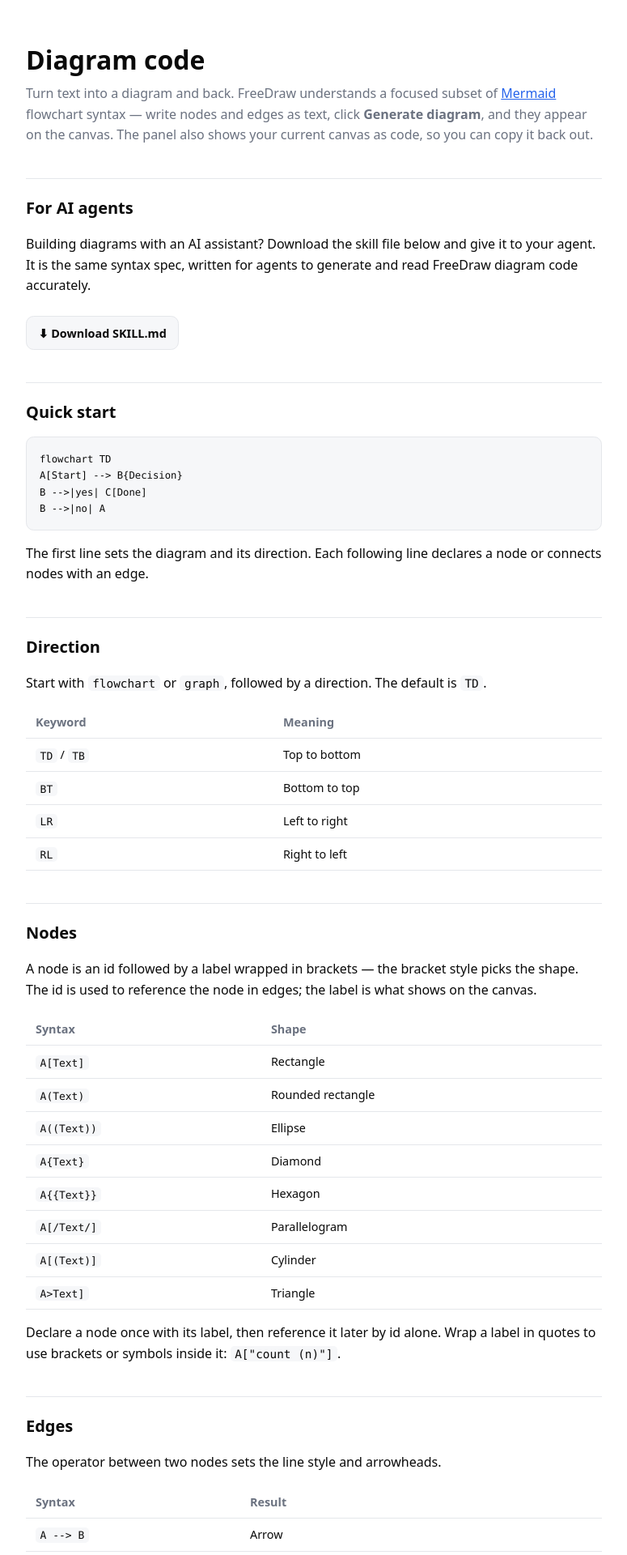
After one commit to saeedvaziry/freedraw, a Laravel app: page /docs/diagram in a window 1280 px wide. The commit adds this page. Shown: the top 1920 px of the page at 81% size, without its empty margins (252-1027 px from the left). Run offline with Laravel 12, Linux system fonts and the light colour scheme.

Commit message:
Fix docs

```diff
--- /dev/null
+++ b/resources/docs/diagram.html
@@ -0,0 +1,229 @@
+<!doctype html>
+<html lang="en">
+  <head>
+    <meta charset="UTF-8" />
+    <meta name="viewport" content="width=device-width, initial-scale=1.0" />
+    <meta name="color-scheme" content="light dark" />
+    <title>Diagram code — FreeDraw</title>
+    <style>
+      :root {
+        --bg: #ffffff;
+        --fg: #0a0a0a;
+        --muted: #6b7280;
+        --border: #e5e7eb;
+        --surface: #f6f7f9;
+        --accent: #2563eb;
+      }
+      @media (prefers-color-scheme: dark) {
+        :root {
+          --bg: #0a0a0a;
+          --fg: #f4f4f5;
+          --muted: #9ca3af;
+          --border: #27272a;
+          --surface: #18181b;
+          --accent: #60a5fa;
+        }
+      }
+      * {
+        box-sizing: border-box;
+      }
+      body {
+        margin: 0;
+        background: var(--bg);
+        color: var(--fg);
+        font-family: ui-sans-serif, system-ui, -apple-system, Segoe UI, Roboto, sans-serif;
+        line-height: 1.6;
+      }
+      main {
+        max-width: 760px;
+        margin: 0 auto;
+        padding: 3rem 1.5rem 5rem;
+      }
+      a {
+        color: var(--accent);
+      }
+      h1 {
+        font-size: 2rem;
+        margin: 0 0 0.25rem;
+      }
+      h2 {
+        font-size: 1.25rem;
+        margin: 2.5rem 0 0.75rem;
+        padding-top: 1.25rem;
+        border-top: 1px solid var(--border);
+      }
+      p.lead {
+        color: var(--muted);
+        margin-top: 0;
+      }
+      code {
+        font-family: ui-monospace, SFMono-Regular, Menlo, Consolas, monospace;
+        font-size: 0.9em;
+        background: var(--surface);
+        padding: 0.1rem 0.35rem;
+        border-radius: 0.3rem;
+      }
+      pre {
+        background: var(--surface);
+        border: 1px solid var(--border);
+        border-radius: 0.6rem;
+        padding: 1rem;
+        overflow-x: auto;
+        font-family: ui-monospace, SFMono-Regular, Menlo, Consolas, monospace;
+        font-size: 0.85rem;
+        line-height: 1.5;
+      }
+      pre code {
+        background: none;
+        padding: 0;
+      }
+      table {
+        width: 100%;
+        border-collapse: collapse;
+        margin: 0.5rem 0;
+        font-size: 0.9rem;
+      }
+      th,
+      td {
+        text-align: left;
+        padding: 0.5rem 0.75rem;
+        border-bottom: 1px solid var(--border);
+        vertical-align: top;
+      }
+      th {
+        color: var(--muted);
+        font-weight: 600;
+      }
+      td code {
+        white-space: nowrap;
+      }
+      .note {
+        background: var(--surface);
+        border: 1px solid var(--border);
+        border-radius: 0.6rem;
+        padding: 0.75rem 1rem;
+        color: var(--muted);
+        font-size: 0.9rem;
+      }
+      .download {
+        display: inline-flex;
+        align-items: center;
+        gap: 0.5rem;
+        margin-top: 0.5rem;
+        padding: 0.55rem 0.9rem;
+        border: 1px solid var(--border);
+        border-radius: 0.6rem;
+        background: var(--surface);
+        color: var(--fg);
+        font-size: 0.9rem;
+        font-weight: 600;
+        text-decoration: none;
+      }
+      .download:hover {
+        border-color: var(--accent);
+      }
+    </style>
+  </head>
+  <body>
+    <main>
+      <h1>Diagram code</h1>
+      <p class="lead">
+        Turn text into a diagram and back. FreeDraw understands a focused subset of
+        <a href="https://mermaid.js.org/syntax/flowchart.html" target="_blank" rel="noreferrer">Mermaid</a>
+        flowchart syntax — write nodes and edges as text, click <strong>Generate diagram</strong>, and they
+        appear on the canvas. The panel also shows your current canvas as code, so you can copy it back out.
+      </p>
+
+      <h2>For AI agents</h2>
+      <p>
+        Building diagrams with an AI assistant? Download the skill file below and give it to your agent. It is
+        the same syntax spec, written for agents to generate and read FreeDraw diagram code accurately.
+      </p>
+      <a class="download" href="/docs/SKILL.md" download="SKILL.md">⬇ Download SKILL.md</a>
+
+      <h2>Quick start</h2>
+      <pre><code>flowchart TD
+A[Start] --> B{Decision}
+B --&gt;|yes| C[Done]
+B --&gt;|no| A</code></pre>
+      <p>
+        The first line sets the diagram and its direction. Each following line declares a node or connects
+        nodes with an edge.
+      </p>
+
+      <h2>Direction</h2>
+      <p>
+        Start with <code>flowchart</code> or <code>graph</code>, followed by a direction. The default is
+        <code>TD</code>.
+      </p>
+      <table>
+        <tr><th>Keyword</th><th>Meaning</th></tr>
+        <tr><td><code>TD</code> / <code>TB</code></td><td>Top to bottom</td></tr>
+        <tr><td><code>BT</code></td><td>Bottom to top</td></tr>
+        <tr><td><code>LR</code></td><td>Left to right</td></tr>
+        <tr><td><code>RL</code></td><td>Right to left</td></tr>
+      </table>
+
+      <h2>Nodes</h2>
+      <p>
+        A node is an id followed by a label wrapped in brackets — the bracket style picks the shape. The id is
+        used to reference the node in edges; the label is what shows on the canvas.
+      </p>
+      <table>
+        <tr><th>Syntax</th><th>Shape</th></tr>
+        <tr><td><code>A[Text]</code></td><td>Rectangle</td></tr>
+        <tr><td><code>A(Text)</code></td><td>Rounded rectangle</td></tr>
+        <tr><td><code>A((Text))</code></td><td>Ellipse</td></tr>
+        <tr><td><code>A{Text}</code></td><td>Diamond</td></tr>
+        <tr><td><code>A{{Text}}</code></td><td>Hexagon</td></tr>
+        <tr><td><code>A[/Text/]</code></td><td>Parallelogram</td></tr>
+        <tr><td><code>A[(Text)]</code></td><td>Cylinder</td></tr>
+        <tr><td><code>A&gt;Text]</code></td><td>Triangle</td></tr>
+      </table>
+      <p>
+        Declare a node once with its label, then reference it later by id alone. Wrap a label in quotes to use
+        brackets or symbols inside it: <code>A["count (n)"]</code>.
+      </p>
+
+      <h2>Edges</h2>
+      <p>The operator between two nodes sets the line style and arrowheads.</p>
+      <table>
+        <tr><th>Syntax</th><th>Result</th></tr>
+        <tr><td><code>A --&gt; B</code></td><td>Arrow</td></tr>
+        <tr><td><code>A --- B</code></td><td>Line, no arrowhead</td></tr>
+        <tr><td><code>A -.-&gt; B</code></td><td>Dotted arrow</td></tr>
+        <tr><td><code>A ==&gt; B</code></td><td>Thick arrow</td></tr>
+        <tr><td><code>A --o B</code></td><td>Circle end</td></tr>
+        <tr><td><code>A --x B</code></td><td>Cross end</td></tr>
+        <tr><td><code>A &lt;--&gt; B</code></td><td>Arrows on both ends</td></tr>
+      </table>
+
+      <h2>Edge labels</h2>
+      <p>Add a label to an edge with pipes, or inline between the dashes.</p>
+      <pre><code>A --&gt;|yes| B
+A -- yes --&gt; B</code></pre>
+
+      <h2>Chaining</h2>
+      <p>Connect several nodes in one line — each pair becomes its own edge.</p>
+      <pre><code>A --&gt; B --&gt; C --&gt; D</code></pre>
+
+      <h2>Exporting from the canvas</h2>
+      <p>
+        The <strong>Current diagram</strong> view always reflects what is on the canvas. Use the copy button to
+        send it to the editor. Some elements have no text equivalent — freehand drawings, images, sticky notes,
+        plain text, and arrows that aren’t connected to two nodes — and are left out of the generated code.
+      </p>
+
+      <h2>Comments</h2>
+      <p>Lines starting with <code>%%</code> are ignored.</p>
+      <pre><code>%% a release flow
+flowchart LR
+build --&gt; test --&gt; deploy</code></pre>
+
+      <p class="note">
+        Layout is generated automatically from the connections, so positions and colors are not stored in the
+        code. Re-generating a diagram lays it out fresh.
+      </p>
+    </main>
+  </body>
+</html>
--- a/resources/js/components/board/actions-bar-host.tsx
+++ b/resources/js/components/board/actions-bar-host.tsx
@@ -10,7 +10,6 @@ interface ActionsBarHostProps {
   controller: EditorController | null
   boardExport: BoardExport
   theme: 'light' | 'dark'
-  onToggleTheme(): void
   compact?: boolean
 }
 
@@ -19,7 +18,6 @@ export function ActionsBarHost({
   controller,
   boardExport,
   theme,
-  onToggleTheme,
   compact,
 }: ActionsBarHostProps) {
   const history = useSyncExternalStore(
@@ -57,7 +55,6 @@ export function ActionsBarHost({
       onExport={(format, transparent, dark) => void exportImage(format, transparent, dark)}
       onCopyToClipboard={() => void copyImage()}
       theme={theme}
-      onToggleTheme={onToggleTheme}
       snapGuidesEnabled={snapshot.appState.snapGuidesEnabled}
       onToggleSnapGuides={() => store.setSnapGuidesEnabled(!store.getSnapshot().appState.snapGuidesEnabled)}
       compact={compact}
--- a/resources/js/components/board/board-sidebar.tsx
+++ b/resources/js/components/board/board-sidebar.tsx
@@ -25,6 +25,7 @@ import {
   DropdownMenuTrigger,
 } from '@/components/ui/dropdown-menu'
 import { cn, Tooltip, TooltipContent, TooltipTrigger } from '@/components/board/ui-kit'
+import { AppearanceSegmented } from './appearance-segmented.js'
 import { UserInfo } from '@/components/user-info'
 import { useInitials } from '@/hooks/use-initials'
 import { useMobileNavigation } from '@/hooks/use-mobile-navigation'
@@ -136,6 +137,10 @@ export function BoardSidebar() {
           <UserInfo user={user} showEmail={true} />
         </div>
       </DropdownMenuLabel>
+      <DropdownMenuSeparator />
+      <div className="px-1 py-1">
+        <AppearanceSegmented />
+      </div>
       <DropdownMenuSeparator />
       <DropdownMenuGroup>
         <DropdownMenuItem asChild>
--- a/resources/js/components/board/mobile-bar.tsx
+++ b/resources/js/components/board/mobile-bar.tsx
@@ -23,7 +23,6 @@ interface MobileBarProps {
   controller: EditorController | null
   boardExport: BoardExport
   theme: 'light' | 'dark'
-  onToggleTheme(): void
 }
 
 export function MobileBar({
@@ -31,7 +30,6 @@ export function MobileBar({
   controller,
   boardExport,
   theme,
-  onToggleTheme,
 }: MobileBarProps) {
   const [section, setSection] = useState<Section | null>(null)
   const hasSelection = useHasSelection(store)
@@ -76,7 +74,6 @@ export function MobileBar({
             controller={controller}
             boardExport={boardExport}
             theme={theme}
-            onToggleTheme={onToggleTheme}
             compact
           />
         </SectionItem>
--- a/resources/views/app.blade.php
+++ b/resources/views/app.blade.php
@@ -1,5 +1,5 @@
 <!DOCTYPE html>
-<html lang="{{ str_replace('_', '-', app()->getLocale()) }}" @class(['dark' => ($appearance ?? 'system') == 'dark'])>
+<html lang="{{ str_replace('_', '-', app()->getLocale()) }}" @class(['dark' => ($appearance ?? 'system') == 'dark', 'board-page' => ($page['component'] ?? null) === 'board'])>
     <head>
         <meta charset="utf-8">
         <meta name="viewport" content="width=device-width, initial-scale=1">
--- a/routes/web.php
+++ b/routes/web.php
@@ -11,6 +11,15 @@ use Illuminate\Support\Facades\Route;
 Route::get('/', [BoardController::class, 'home'])->name('home');
 
 Route::get('/board', [BoardController::class, 'home'])->name('board');
+
+Route::get('/docs/diagram', fn () => response(file_get_contents(resource_path('docs/diagram.html')), 200, [
+    'Content-Type' => 'text/html; charset=UTF-8',
+]))
+    ->name('docs.diagram');
+Route::redirect('/docs/diagram.html', '/docs/diagram');
+Route::get('/docs/SKILL.md', fn () => response(file_get_contents(resource_path('docs/SKILL.md')), 200, [
+    'Content-Type' => 'text/markdown; charset=UTF-8',
+]));
 
 // Public share links (open to anyone, read-only).
 Route::get('s/{slug}', [PublicPageController::class, 'show'])->name('share.show');
```
Also changed, not shown: resources/docs/SKILL.md (added, +146 -0 lines), resources/js/components/board/actions-bar/actions-bar.tsx (+0 -10 lines), resources/js/components/board/actions-menu.tsx (+0 -12 lines), resources/js/components/board/appearance-segmented.tsx (added, +50 -0 lines), resources/js/components/board/board-mobile-menu.tsx (+6 -4 lines), resources/js/components/board/board-route.tsx (+4 -4 lines), resources/js/components/board/board-user-menu.tsx (+11 -0 lines), resources/js/components/board/bottom-bar.tsx (+2 -5 lines), resources/js/hooks/board/use-theme.ts (deleted, +0 -28 lines), tests/Feature/DocsTest.php (added, +22 -0 lines).
